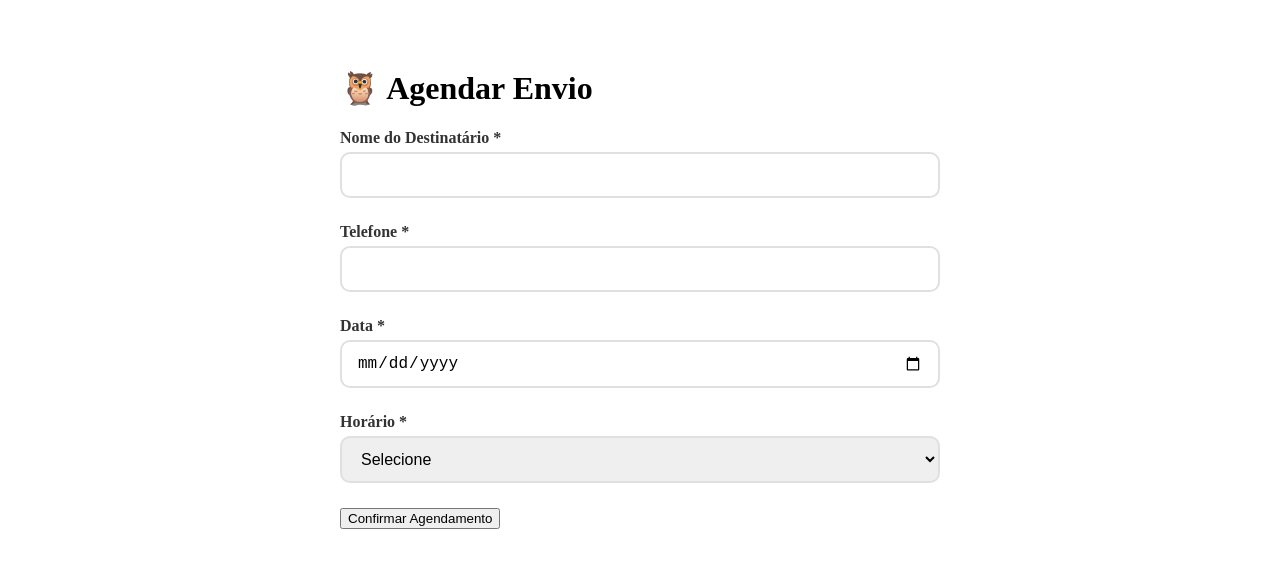
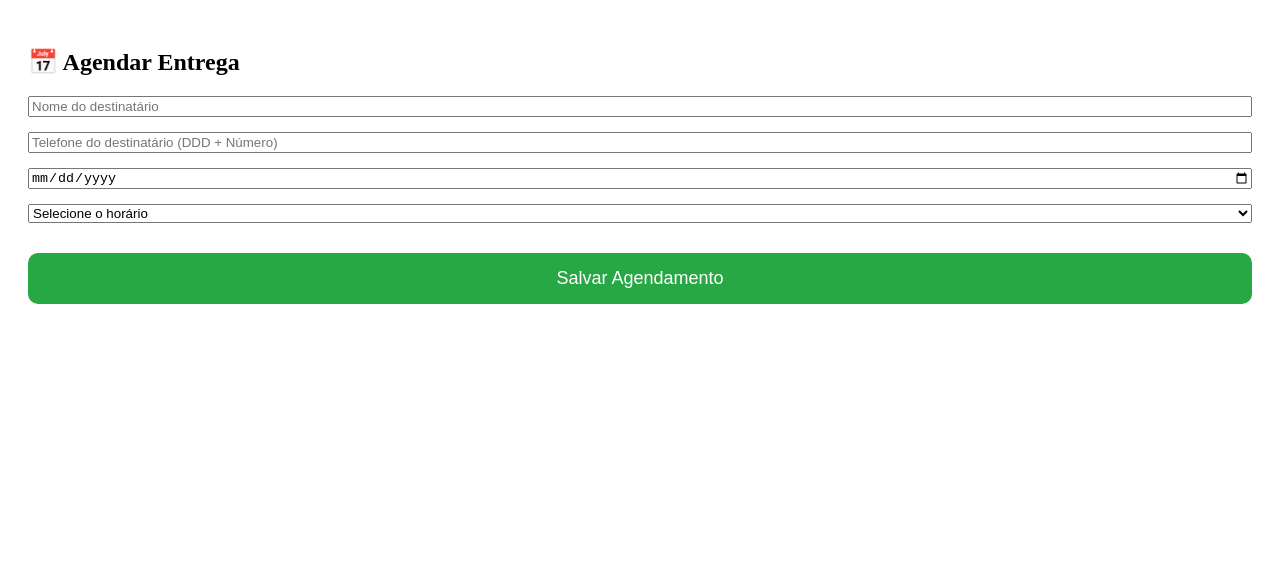
Before and after one commit to AdilsonStewart/CorujinhaLegal, a React (Create React App) app: page /agendamento in a window 1280 px wide. Shown: the top 568 px of the page. Built offline with nearby package versions, Linux system fonts and the light colour scheme.

Commit message:
Refactor Agendamento to use Firestore for scheduling
Refactor Agendamento component to use Firestore instead of Supabase for scheduling. Update state variables and handleSchedule function for new data structure.

```diff
--- a/src/screens/Agendamento.js
+++ b/src/screens/Agendamento.js
@@ -1,202 +1,177 @@
-import React, { useState, useEffect } from 'react';
-import { useNavigate } from 'react-router-dom';
-import './Agendamento.css';
-import { createClient } from '@supabase/supabase-js';
+import React, { useState, useEffect } from "react";
+import { useNavigate } from "react-router-dom";
 
-// 🔧 FIRESTORE
+// FIREBASE
 import { db } from "../firebase/config";
 import { collection, addDoc } from "firebase/firestore";
 
-// 🔧 SUPABASE
-const supabaseUrl = 'https://kuwsgvhjmjnhkteleczc.supabase.co';
-const supabaseKey = 'sb_publishable_Rgq_kYySn7XB-zPyDG1_Iw_YEVt8O2P';
-const supabase = createClient(supabaseUrl, supabaseKey);
+// SUPABASE
+import { createClient } from '@supabase/supabase-js';
+const supabase = createClient(
+  "https://kuwsgvhjmjnhkteleczc.supabase.co",
+  "sb_publishable_Rgq_kYySn7XB-zPyDG1_Iw_YEVt8O2P"
+);
 
-const Agendamento = () => {
+export default function Agendamento() {
   const navigate = useNavigate();
 
-  // Estados
-  const [nome, setNome] = useState('');
-  const [telefone, setTelefone] = useState('');
-  const [selectedDate, setSelectedDate] = useState('');
-  const [selectedTime, setSelectedTime] = useState('');
+  const [destinatario, setDestinatario] = useState("");
+  const [telefone, setTelefone] = useState("");
+  const [dataEntrega, setDataEntrega] = useState("");
+  const [horaEntrega, setHoraEntrega] = useState("");
+  const [linkMensagem, setLinkMensagem] = useState(""); // LINK DO ÁUDIO
   const [loading, setLoading] = useState(false);
 
-  // Link da gravação salva na Supabase
-  const [linkMensagem, setLinkMensagem] = useState('');
   useEffect(() => {
-    const link = localStorage.getItem('lastRecordingUrl') || '';
-    setLinkMensagem(link);
-    console.log('🔗 Link da mensagem carregado:', link);
+    // 🔗 Carrega o link gerado no AudioRecordPage
+    const link = localStorage.getItem("lastRecordingUrl");
+    if (link) setLinkMensagem(link);
   }, []);
 
-  // Ler o clienteId salvo no cadastro
-  const clienteId = localStorage.getItem("clienteId");
-
-  const horariosFixos = ["08:00", "10:00", "12:00", "16:00", "18:00"];
-
-  const formatPhone = (v) => {
-    const n = v.replace(/\D/g, '');
-    return n.replace(/(\d{2})(\d{5})(\d{4})/, '($1) $2-$3');
-  };
-
-  const minDate = () => {
-    const d = new Date();
-    d.setDate(d.getDate() + 2);
-    return d.toISOString().split('T')[0];
-  };
-
-  const maxDate = () => {
-    const d = new Date();
-    d.setFullYear(d.getFullYear() + 1);
-    return d.toISOString().split('T')[0];
-  };
-
-  // ⭐⭐ FUNÇÃO DE AGENDAMENTO ⭐⭐
-  const handleSchedule = async () => {
-    if (!nome || !telefone || !selectedDate || !selectedTime) {
-      alert('Preencha todos os campos!');
+  const salvarAgendamento = async () => {
+    if (!destinatario || !telefone || !dataEntrega || !horaEntrega) {
+      alert("Preencha todos os campos.");
       return;
     }
 
-    if (!clienteId) {
-      alert('Erro: Cliente não encontrado. Refaça o cadastro.');
+    const telefoneLimpo = telefone.replace(/\D/g, "");
+    if (telefoneLimpo.length < 10) {
+      alert("Telefone inválido.");
       return;
     }
 
-    const digits = telefone.replace(/\D/g, '');
-    if (digits.length < 10 || digits.length > 11) {
-      alert('Telefone inválido!');
+    if (!linkMensagem) {
+      alert("Nenhum áudio gravado!");
       return;
     }
-
-    const telefoneFull = `55${digits}`;
 
     setLoading(true);
 
     try {
-      // Dados do agendamento
-      const agendamento = {
-        destinatario: nome.trim(),
-        telefone: telefoneFull,
-        data: selectedDate,
-        hora: selectedTime,
-        linkMensagem: linkMensagem,
-        criadoEm: new Date().toISOString(),
-        timestamp: Date.now(),
+      // Gerar ID do pedido
+      const orderID = `AGD-${Date.now()}-${Math.random().toString(36).substr(2, 6)}`;
+
+      // Cliente logado previamente
+      const clienteId = localStorage.getItem("clienteId");
+      const telefoneRemetente = localStorage.getItem("clienteTelefone");
+
+      // Dados para salvar
+      const dados = {
+        destinatario,
+        telefone: telefoneLimpo,
+        dataEntrega,
+        horaEntrega,
+        linkMensagem,
+        tipo: "audio",
+        orderID,
+        remetenteTelefone: telefoneRemetente,
+        criadoEm: new Date().toISOString()
       };
 
-      // ⭐⭐ 1. SALVAR NO LOCALSTORAGE (continua) ⭐⭐
-      localStorage.setItem("agendamento_corujinha", JSON.stringify(agendamento));
-
-      // ⭐⭐ 2. SALVAR NO SUPABASE (continua igual) ⭐⭐
-      const dadosSupabase = {
-        data_agendamento: selectedDate,
-        hora_agendamento: selectedTime + ":00",
-        link_midia: linkMensagem,
-        criado_em: new Date().toISOString(),
-        enviado: false,
-        dados_completos: agendamento,
-        valor: 5,
-      };
-
-      const { data: sData, error: sError } = await supabase
-        .from("agendamentos")
-        .insert([dadosSupabase])
-        .select();
-
-      if (sError) {
-        console.error("❌ Erro Supabase:", sError);
-      } else {
-        console.log("✅ Supabase OK:", sData);
+      // 🔥 Salvar no Firestore (cliente → agendamentos)
+      if (clienteId) {
+        await addDoc(
+          collection(db, "clientes", clienteId, "agendamentos"),
+          dados
+        );
       }
 
-      // ⭐⭐ 3. SALVAR NO FIRESTORE (NOVO, IMPORTANTE!) ⭐⭐
-      console.log("🔥 Salvando no Firestore dentro do cliente:", clienteId);
+      // 🔥 Salvar no Supabase
+      await supabase.from("agendamentos").insert([
+        {
+          data_agendamento: dataEntrega,
+          hora_agendamento: horaEntrega + ":00",
+          link_midia: linkMensagem,
+          destinatario,
+          telefone: telefoneLimpo,
+          criado_em: new Date().toISOString(),
+          valor: 5.00,
+          enviado: false,
+          order_id: orderID,
+          Remetente: telefoneRemetente
+        }
+      ]);
 
-      await addDoc(
-        collection(db, "clientes", clienteId, "agendamentos"),
-        agendamento
-      );
+      // Salvar local
+      localStorage.setItem("lastAgendamento", JSON.stringify(dados));
 
-      console.log("✅ Agendamento salvo no Firestore!");
+      alert("🎉 Agendamento salvo com sucesso!");
 
-      alert(`✔ Agendado com sucesso para ${selectedDate} às ${selectedTime}`);
+      // Ir para a tela final
       navigate("/saida");
 
-    } catch (err) {
-      console.error("❌ ERRO GERAL:", err);
-      alert("Erro ao agendar.");
+    } catch (error) {
+      console.error("Erro no agendamento:", error);
+      alert("Erro ao salvar agendamento.");
     }
 
     setLoading(false);
   };
 
-  const handlePhoneChange = (e) => {
-    setTelefone(formatPhone(e.target.value));
-  };
+  return (
+    <div style={{ padding: 20 }}>
+      <h2>📅 Agendar Entrega</h2>
 
-  return (
-    <div className="agendamento-container">
-      <div className="agendamento-card">
-        <h1 className="agendamento-titulo">🦉 Agendar Envio</h1>
-
-        <div className="agendamento-form">
-
-          {/* Nome */}
-          <div className="form-group">
-            <label>Nome do Destinatário *</label>
+      <div style={{ display: "grid", gap: 15, marginTop: 20 }}>
         <input
           type="text"
-              value={nome}
-              onChange={(e) => setNome(e.target.value)}
+          placeholder="Nome do destinatário"
+          value={destinatario}
+          onChange={(e) => setDestinatario(e.target.value)}
         />
-          </div>
 
-          {/* Telefone */}
-          <div className="form-group">
-            <label>Telefone *</label>
         <input
           type="tel"
+          placeholder="Telefone do destinatário (DDD + Número)"
           value={telefone}
-              onChange={handlePhoneChange}
+          onChange={(e) => setTelefone(e.target.value)}
         />
-          </div>
 
-          {/* Data */}
-          <div className="form-group">
-            <label>Data *</label>
         <input
           type="date"
-              value={selectedDate}
-              min={minDate()}
-              max={maxDate()}
-              onChange={(e) => setSelectedDate(e.target.value)}
+          value={dataEntrega}
+          onChange={(e) => setDataEntrega(e.target.value)}
         />
-          </div>
 
-          {/* Horário */}
-          <div className="form-group">
-            <label>Horário *</label>
         <select
-              value={selectedTime}
-              onChange={(e) => setSelectedTime(e.target.value)}
+          value={horaEntrega}
+          onChange={(e) => setHoraEntrega(e.target.value)}
         >
-              <option value="">Selecione</option>
-              {horariosFixos.map((h, i) => (
-                <option key={i}>{h}</option>
-              ))}
+          <option value="">Selecione o horário</option>
+          <option value="09:00">09:00</option>
+          <option value="10:00">10:00</option>
+          <option value="11:00">11:00</option>
+          <option value="14:00">14:00</option>
+          <option value="15:00">15:00</option>
+          <option value="16:00">16:00</option>
+          <option value="17:00">17:00</option>
         </select>
       </div>
 
-          <button onClick={handleSchedule} disabled={loading} className="btn-agendar">
-            {loading ? "Agendando..." : "Confirmar Agendamento"}
+      {linkMensagem && (
+        <div style={{ marginTop: 25 }}>
+          <p>🎧 <b>Mensagem gravada:</b></p>
+          <audio controls src={linkMensagem} style={{ width: "100%" }} />
+        </div>
+      )}
+
+      <button
+        onClick={salvarAgendamento}
+        style={{
+          marginTop: 30,
+          padding: "15px",
+          width: "100%",
+          background: "#28a745",
+          color: "white",
+          border: "none",
+          borderRadius: "10px",
+          fontSize: "18px",
+          cursor: "pointer"
+        }}
+        disabled={loading}
+      >
+        {loading ? "Salvando..." : "Salvar Agendamento"}
       </button>
-
-        </div>
-      </div>
     </div>
   );
-};
-
-export default Agendamento;
+}
```
Lines whose indentation alone changed are shown as unchanged.
